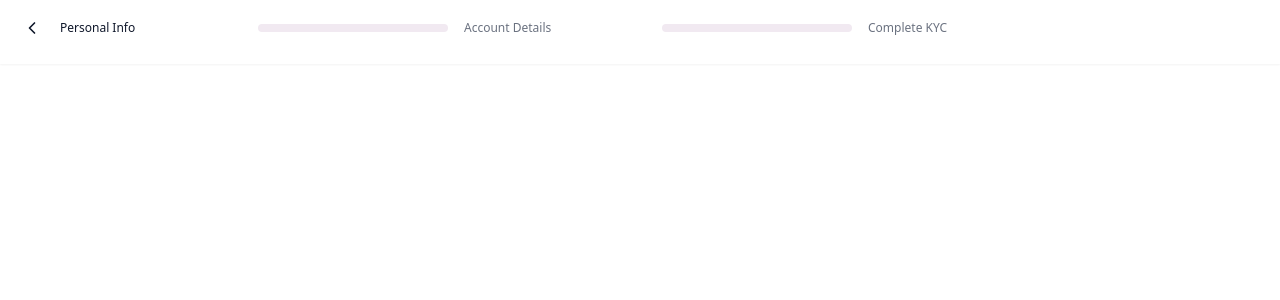
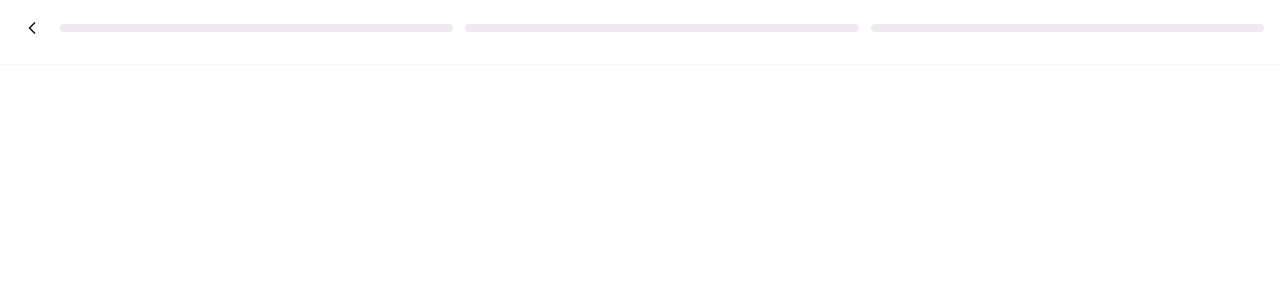
Before and after one commit to Bikesh1997/digital-au-flow, a React (Vite) app: page /onboarding in a window 1280 px wide. Shown: the top 300 px of the page. Built offline with nearby package versions, Linux system fonts and the light colour scheme; the HTML template or start-up script is replaced by a standard one.

Commit message:
Update progress bar design

```diff
--- a/src/components/ProgressBar.tsx
+++ b/src/components/ProgressBar.tsx
@@ -61,21 +61,12 @@ export const ProgressBar = () => {
             <ChevronLeft className="h-5 w-5 text-foreground" />
           </button>
 
-          {/* Steps Indicator */}
-          <div className="flex items-center gap-2 flex-1">
-            {steps.map((step, index) => (
-              <div key={step.number} className="flex items-center flex-1">
-                <div className="flex items-center gap-2 flex-1">
-                  <span className={`text-xs font-medium transition-colors ${
-                    step.number <= currentStep ? 'text-foreground' : 'text-muted-foreground'
-                  }`}>
-                    {step.label}
-                  </span>
-                </div>
-                {index < steps.length - 1 && (
-                  <div className="relative h-2 flex-1 mx-2 rounded-full bg-muted overflow-hidden">
+          {/* Steps Indicator - 3 separate bars */}
+          <div className="flex items-center gap-3 flex-1">
+            {steps.map((step) => (
+              <div key={step.number} className="relative h-2 flex-1 rounded-full bg-muted overflow-hidden">
                 <div
-                      className="absolute top-0 left-0 h-full bg-primary transition-all duration-500 ease-out rounded-full"
+                  className="absolute top-0 left-0 h-full bg-secondary transition-all duration-500 ease-out rounded-full"
                   style={{
                     width: step.number < currentStep
                       ? '100%'
@@ -85,8 +76,6 @@ export const ProgressBar = () => {
                   }}
                 />
               </div>
-                )}
-              </div>
             ))}
           </div>
         </div>
--- a/src/index.css
+++ b/src/index.css
@@ -21,7 +21,7 @@ All colors MUST be HSL.
     --primary: 21 90% 52%; /* #EA671C - Orange */
     --primary-foreground: 0 0% 100%;
 
-    --secondary: 291 45% 30%; /* #6D266D - Deep Purple */
+    --secondary: 291 45% 30%; /* #6D266D - Deep Purple - Progress Bar */
     --secondary-foreground: 0 0% 100%;
 
     --success: 158 82% 32%; /* #0E945C - Green */
```
Lines whose indentation alone changed are shown as unchanged.
